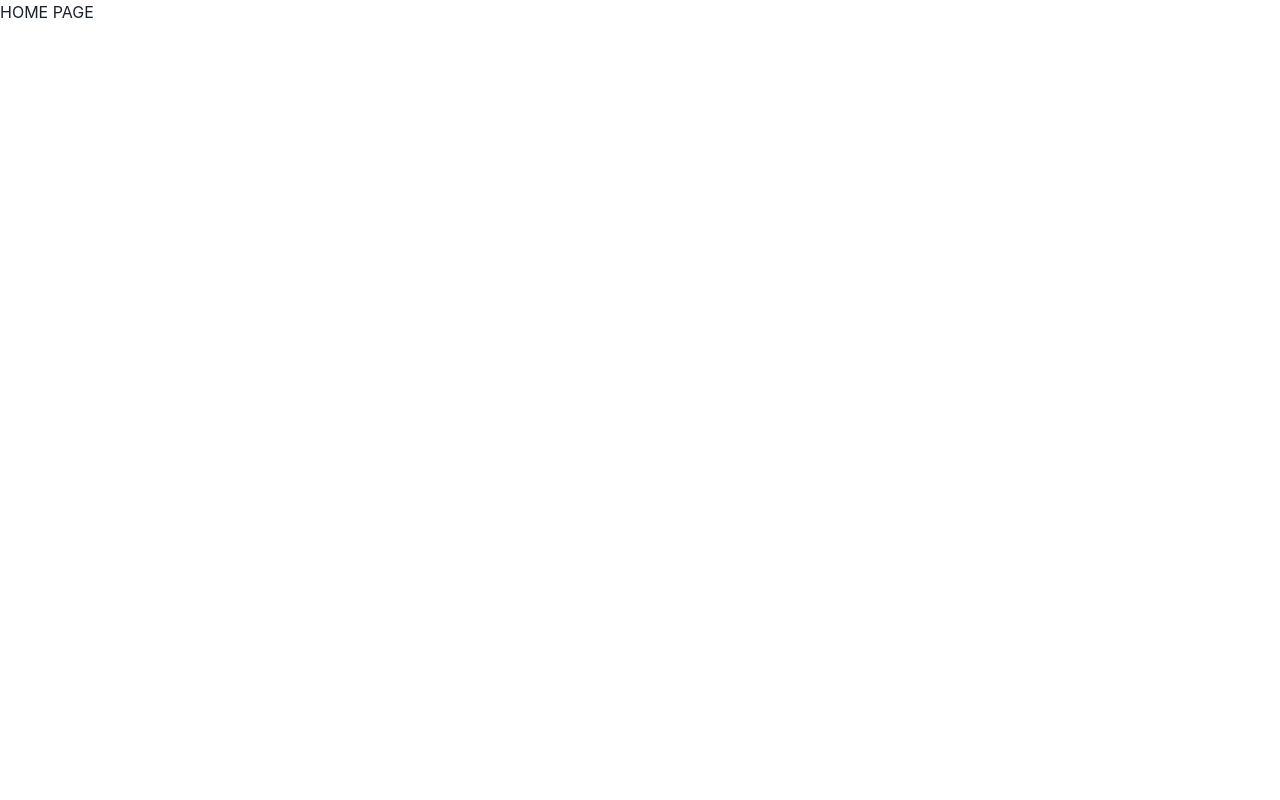
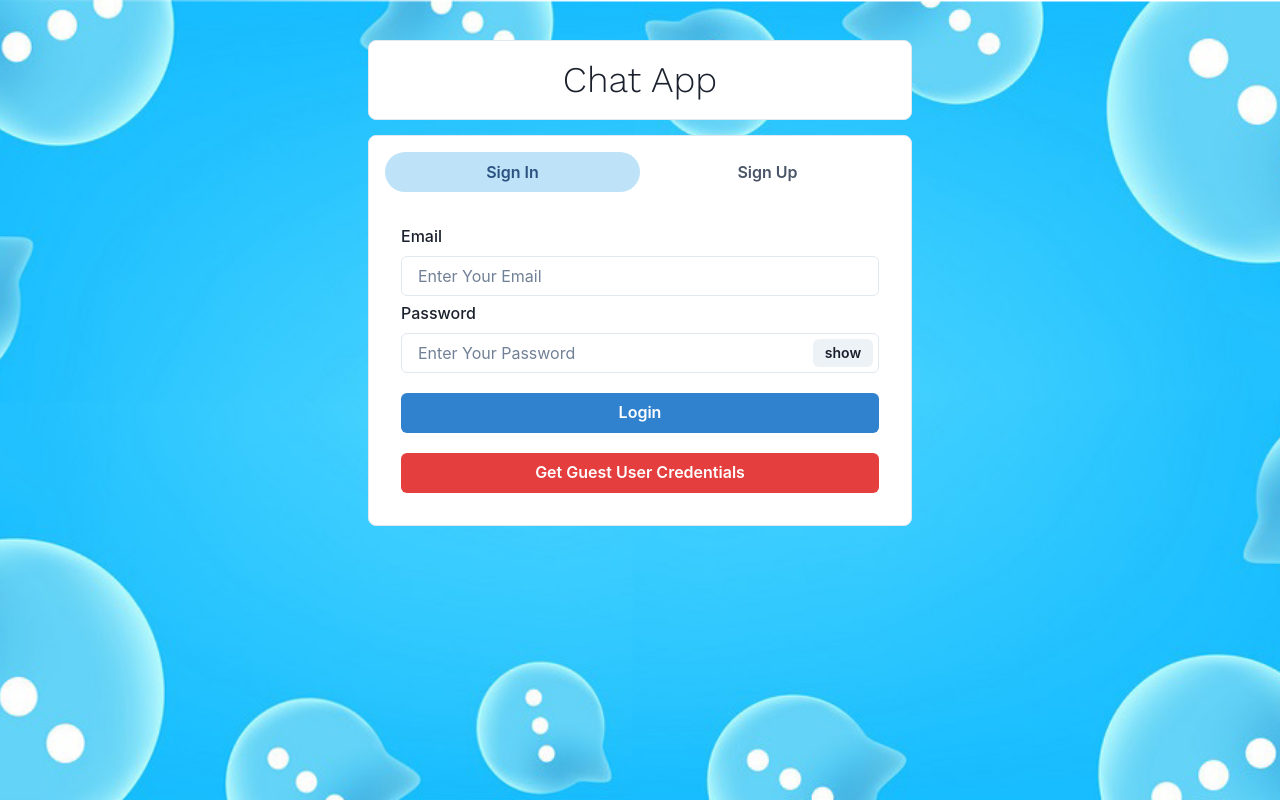
Before and after one commit to farazshafi/Chaatiko, a React (Create React App) app in the folder frontend/: page / in a window 1280 px wide. Built offline with nearby package versions, Linux system fonts and the light colour scheme.

Commit message:
Login and Signup Forms UI in React JS

```diff
--- a/frontend/src/App.css
+++ b/frontend/src/App.css
@@ -0,0 +1,9 @@
+@import url('https://fonts.googleapis.com/css2?family=Work+Sans:wght@300&display=swap');
+
+.App {
+    min-height: 100vh;
+    display: flex;
+    background-image: url("./blue\ login\ logout\ background.png");
+    background-position: center;
+    background-size: cover;
+}
--- /dev/null
+++ b/frontend/src/Components/Authentication/Login.js
@@ -0,0 +1,77 @@
+import React, { useState } from 'react'
+import { VStack } from "@chakra-ui/layout"
+import { Input, InputGroup, InputRightElement } from "@chakra-ui/input"
+import { FormControl, FormLabel } from "@chakra-ui/form-control"
+import { Button } from '@chakra-ui/react'
+
+const Login = () => {
+
+  const [show, setShow] = useState(false)
+  const [email, setEmail] = useState("")
+  const [password, setPassword] = useState("")
+
+  const handleClick = () => {
+    setShow(!show)
+  }
+
+  const submitHandler = () => {
+    // submit function goes here
+  }
+
+  const guestUserHandler = () => {
+    setEmail("guest@example.com")
+    setPassword("123456")
+  }
+
+  return (
+    <>
+      <VStack spacing="5px">
+        {/* Email  */}
+        <FormControl>
+          <FormLabel>Email</FormLabel>
+          <Input
+            type='email'
+            placeholder='Enter Your Email'
+            onChange={(e) => setEmail(e.target.value)}
+          />
+        </FormControl>
+        {/* Password  */}
+        <FormControl>
+          <FormLabel>Password</FormLabel>
+          <InputGroup>
+            <Input
+              type={show ? 'text' : 'password'}
+              placeholder='Enter Your Password'
+              onChange={(e) => setPassword(e.target.value)}
+            />
+            <InputRightElement width="4.5rem" onClick={handleClick}>
+              <Button h="1.75rem" size={'sm'}>
+                {show ? "Hide" : "show"}
+              </Button>
+            </InputRightElement>
+          </InputGroup>
+        </FormControl>
+        {/* Button  */}
+        <Button
+          colorScheme='blue'
+          width={"100%"}
+          style={{ marginTop: 15 }}
+          onClick={submitHandler}
+        >
+          Login
+        </Button>
+        <Button
+          variant='solid'
+          colorScheme='red'
+          width={"100%"}
+          style={{ marginTop: 15 }}
+          onClick={guestUserHandler}
+        >
+          Get Guest User Credentials
+        </Button>
+      </VStack>
+    </>
+  )
+}
+
+export default Login
--- /dev/null
+++ b/frontend/src/Components/Authentication/Signup.js
@@ -0,0 +1,105 @@
+import React, { useState } from 'react'
+import { VStack } from "@chakra-ui/layout"
+import { Input, InputGroup, InputRightElement } from "@chakra-ui/input"
+import { FormControl, FormLabel } from "@chakra-ui/form-control"
+import { Button } from '@chakra-ui/react'
+
+const Signup = () => {
+
+    const [show, setShow] = useState(false)
+    const [name, setName] = useState("")
+    const [email, setEmail] = useState("")
+    const [password, setPassword] = useState("")
+    const [confirmPassword, setConfirmPassword] = useState("")
+    const [profile, setProfile] = useState()
+
+    const handleClick = () => {
+        setShow(!show)
+    }
+
+    const postDetails = (profile) => {
+        // profile funcitons
+    }
+
+    const submitHandler = () => {
+        // submit function goes here
+    }
+
+    return (
+        <>
+            <VStack spacing="5px">
+                {/* Name  */}
+                <FormControl>
+                    <FormLabel>Name</FormLabel>
+                    <Input
+                        type='text'
+                        placeholder='Enter Your Name'
+                        onChange={(e) => setName(e.target.value)}
+                    />
+                </FormControl>
+                {/* Email  */}
+                <FormControl>
+                    <FormLabel>Email</FormLabel>
+                    <Input
+                        type='email'
+                        placeholder='Enter Your Email'
+                        onChange={(e) => setEmail(e.target.value)}
+                    />
+                </FormControl>
+                {/* Password  */}
+                <FormControl>
+                    <FormLabel>Password</FormLabel>
+                    <InputGroup>
+                        <Input
+                            type={show ? 'text':'password'}
+                            placeholder='Enter Your Password'
+                            onChange={(e) => setPassword(e.target.value)}
+                        />
+                        <InputRightElement width="4.5rem" onClick={handleClick}>
+                            <Button h="1.75rem" size={'sm'}>
+                                {show ? "Hide" : "show"}
+                            </Button>
+                        </InputRightElement>
+                    </InputGroup>
+                </FormControl>
+                {/* Confirm Password  */}
+                <FormControl>
+                    <FormLabel>Confirm Password</FormLabel>
+                    <InputGroup>
+                        <Input
+                            type={show ? 'text':'password'}
+                            placeholder='Enter Your Confirm Password'
+                            onChange={(e) => setConfirmPassword(e.target.value)}
+                        />
+                        <InputRightElement width="4.5rem" onClick={handleClick}>
+                            <Button h="1.75rem" size={'sm'}>
+                                {show ? "Hide" : "show"}
+                            </Button>
+                        </InputRightElement>
+                    </InputGroup>
+                </FormControl>
+                {/* Profile  */}
+                <FormControl>
+                    <FormLabel>Upload Your Profile Picture</FormLabel>
+                        <Input
+                            type="file"
+                            p={1.5}
+                            accept='image/*'
+                            onChange={(e) => postDetails(e.target.files[0])}
+                        />
+                </FormControl>
+                {/* Button  */}
+                <Button
+                colorScheme='blue'
+                width={"100%"}
+                style={{marginTop:15}}
+                onClick={submitHandler}
+                >
+                    Sign Up
+                </Button>
+            </VStack>
+        </>
+    )
+}
+
+export default Signup
--- a/frontend/src/Pages/HomePage.js
+++ b/frontend/src/Pages/HomePage.js
@@ -1,7 +1,47 @@
 import React from 'react'
+import { Box, Container, Tabs, Text, Tab, TabPanel, TabPanels, TabList } from "@chakra-ui/react"
+import Login from '../Components/Authentication/Login'
+import Signup from '../Components/Authentication/Signup'
 
 const HomePage = () => {
-  return <h1>HOME PAGE </h1>
+  return <>
+    <Container maxW="xl" centerContent>
+      <Box
+        display="flex"
+        justifyContent="center"
+        p={3}
+        w="100%"
+        m="40px 0 15px 0"
+        bg={"white"}
+        borderRadius="lg"
+        borderWidth="1px"
+      >
+        <Text fontSize="4xl" fontFamily="Work sans">Chat App</Text>
+      </Box>
+      <Box
+        bg={"white"}
+        w={"100%"}
+        p={4}
+        borderRadius={'lg'}
+        borderWidth={"1px"}
+      >
+        <Tabs variant='soft-rounded'>
+          <TabList mb={"1em"}>
+            <Tab width={"50%"}>Sign In</Tab>
+            <Tab width={"50%"}>Sign Up</Tab>
+          </TabList>
+          <TabPanels>
+            <TabPanel>
+              <Login />
+            </TabPanel>
+            <TabPanel>
+              <Signup />
+            </TabPanel>
+          </TabPanels>
+        </Tabs>
+      </Box>
+    </Container>
+  </>
 }
 
 export default HomePage
```
Also changed, not shown: frontend/src/blue login logout background.png (added).
